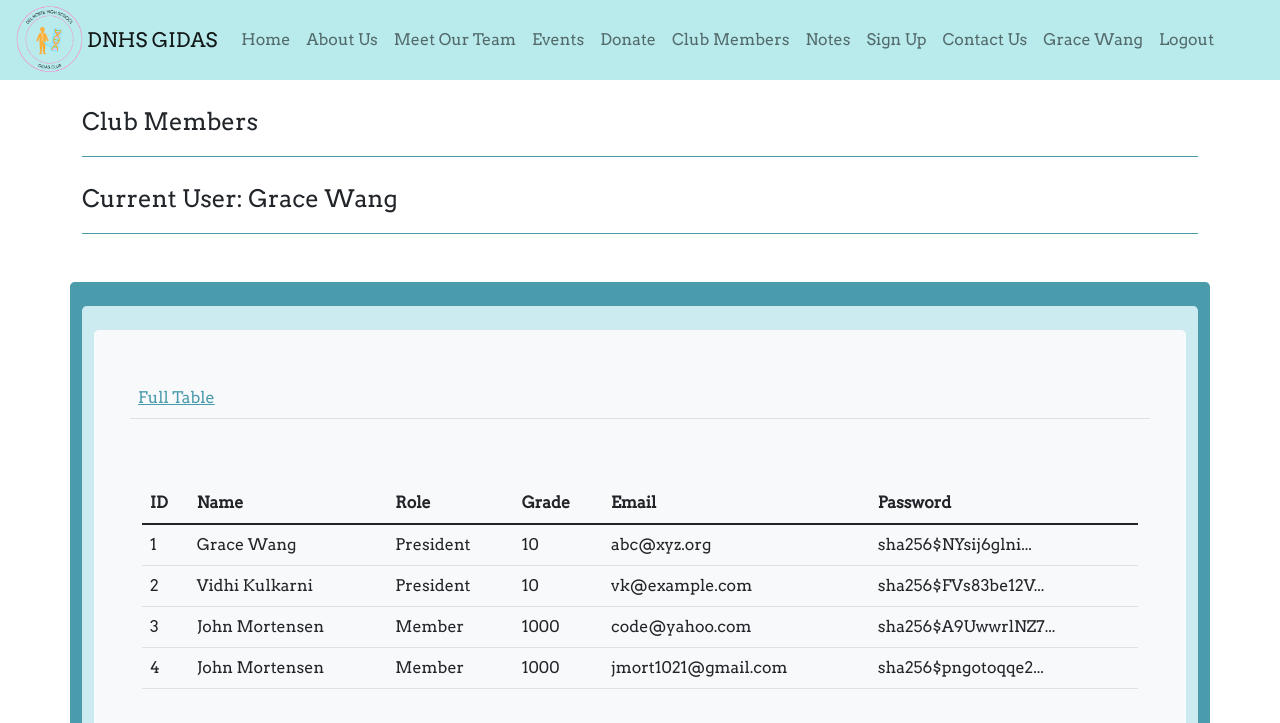
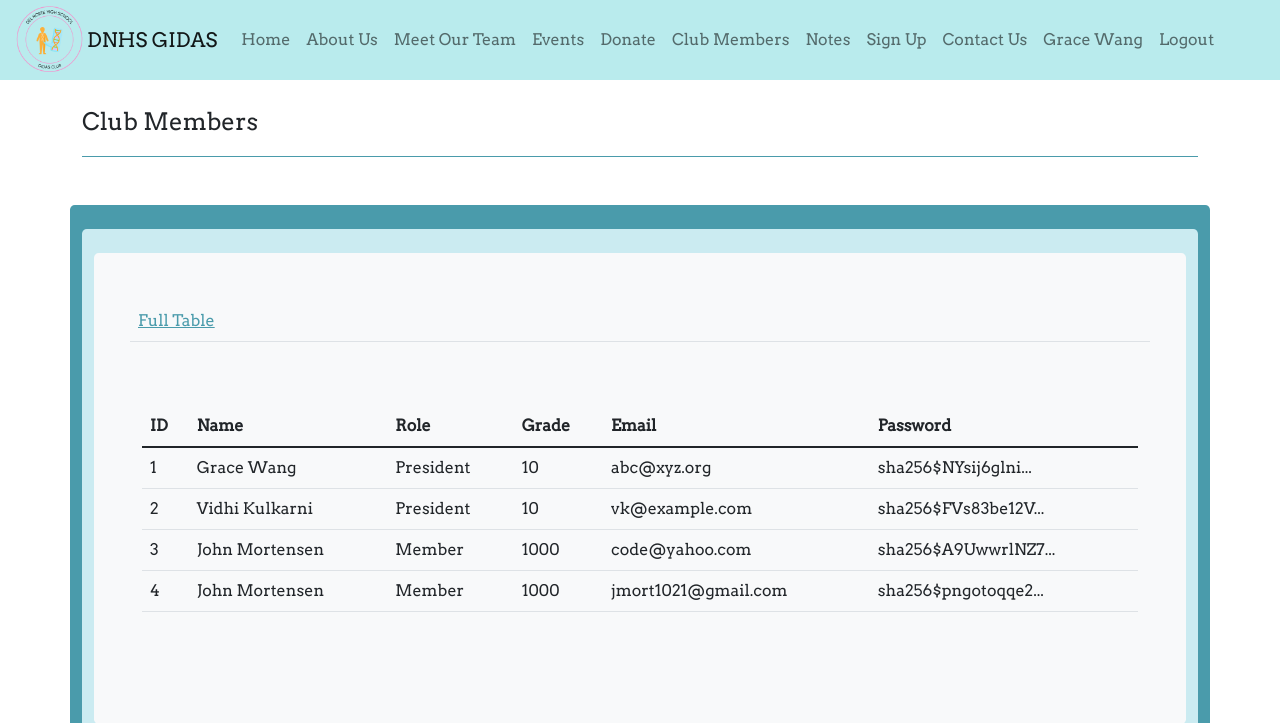
Before and after one commit to VidhiKulkarni/teamlace, a Flask app: page /crud/ in a window 1280 px wide. Shown: the top 723 px of the page. Run offline with Flask 2, Linux system fonts and the light colour scheme; a user stored in the database is signed in; data comes from the database, SQL or seed files in the repository; some libraries are stand-ins or nearby versions.

Commit message:
User displayed on navbar only

```diff
--- a/cruddy/templates/cruddy/crud.html
+++ b/cruddy/templates/cruddy/crud.html
@@ -15,9 +15,6 @@
     <div class="container py-4">
         <header class="pb-3 mb-4 border-bottom border-primary text-dark">
             <span class="fs-4">Club Members</span>
-        </header>
-        <header class="pb-3 mb-4 border-bottom border-primary text-dark">
-            <span class="fs-4">Current User: {{ current_user.name }}</span>
         </header>
     </div>
 
```
